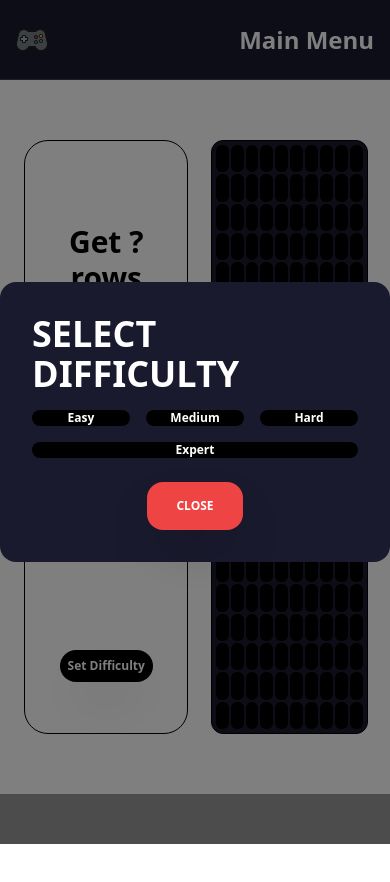
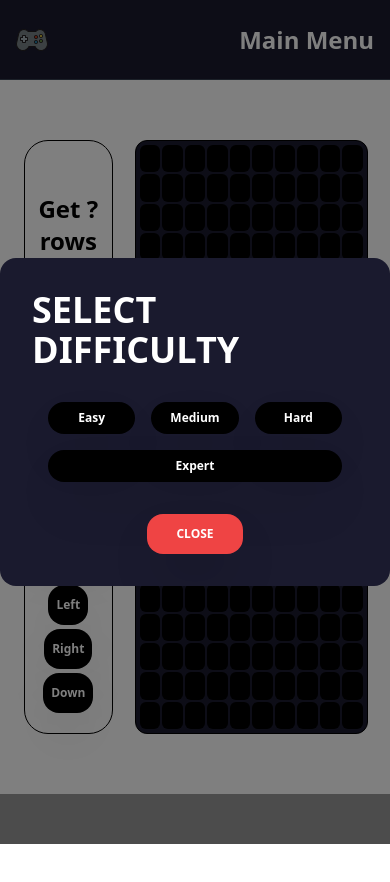
Before and after one commit to Yalilix/GameHub, a React (Vite) app: page /#/tetro in a window 390 px wide. Shown: the top 882 px of the page. Built offline with nearby package versions, Linux system fonts and the light colour scheme.

Commit message:
adjusted the difficulty picker styling, added actionButton component and included left, right, and down buttons for mobile views

```diff
--- /dev/null
+++ b/src/components/ActionButton.jsx
@@ -0,0 +1,10 @@
+export const ActionButton = ({ onClick, text }) => {
+  return (
+    <button
+      className="bg-black text-white hover:bg-white hover:border hover:border-black hover:text-black w-fit p-2 font-semibold rounded-2xl gap-2 md:text-2xl sm:text-lg text-xs shadow-2xl h-10"
+      onClick={onClick}
+    >
+      {text}
+    </button>
+  );
+};
--- a/src/components/DifficultyPicker.jsx
+++ b/src/components/DifficultyPicker.jsx
@@ -1,12 +1,12 @@
 export const DifficultyPicker = ({ setFn }) => {
   const levels = ['Easy', 'Medium', 'Hard', 'Expert'];
   return (
-    <div className="mb-4 flex flex-wrap gap-4 rounded-lg md:h-14 sm:h-12 h-10 justify-center">
+    <div className="flex flex-wrap gap-4 rounded-lg justify-center p-4">
       {levels.map((e, index) => {
         return (
           <button
             key={index}
-            className="flex-1 min-w-[5rem] bg-black text-white hover:bg-white hover:border hover:border-black hover:text-black font-semibold rounded-2xl md:text-xl sm:text-lg text-xs shadow-2xl"
+            className="flex-1 min-w-[5rem] md:h-12 sm:h-10 h-8 bg-black text-white hover:bg-white hover:border hover:border-black hover:text-black font-semibold rounded-2xl md:text-lg sm:text-base text-xs shadow-2xl"
             onClick={() => setFn(e)}
           >
             {e}
--- a/src/games/Tetro/Tetro.jsx
+++ b/src/games/Tetro/Tetro.jsx
@@ -3,6 +3,8 @@ import Page from '../../components/Page';
 import './tetroStyle.css';
 import Modal from '../../components/Modal';
 import { DifficultyPicker } from '../../components/DifficultyPicker';
+import { ActionButton } from '../../components/ActionButton';
+import { useMediaQuery } from '@mui/material';
 
 let intervalObj = null;
 
@@ -13,6 +15,8 @@ export const Tetro = () => {
       Array.from({ length: 10 }, () => createCell())
     );
   };
+
+  const isMobile = useMediaQuery('(max-width:600px)');
 
   const [board, setBoard] = useState(getDefaultBoard());
   const [gameOver, setGameOver] = useState(false);
@@ -119,6 +123,7 @@ export const Tetro = () => {
       }
       return;
     }
+
     genereteRandomShape();
     let numFixedBlock = 0;
     intervalObj = setInterval(() => {
@@ -236,11 +241,24 @@ export const Tetro = () => {
 
   useEffect(() => {
     if (difficulty === null) {
+      // Clear the interval
       clearInterval(intervalObj);
       intervalObj = null;
-      setBoard(getDefaultBoard());
-      boardRef.current = getDefaultBoard();
+
+      // Reset the board
+      const defaultBoard = getDefaultBoard();
+      setBoard(defaultBoard);
+      boardRef.current = defaultBoard;
+
+      // Reset game state
       setRowsFilled(0);
+      // setGameOver(false);
+      setGameWin(false);
+      setGameEnd(false);
+
+      // Reset block references
+      curBlock.current = { fix: false, blocks: [] };
+      fixedBlockCountRef.current = 0;
     }
   }, [difficulty]);
 
@@ -250,24 +268,33 @@ export const Tetro = () => {
         <Modal setFail={null} text={'Select Difficulty'}>
           <DifficultyPicker setFn={setDifficulty} />
           <button
-            className="bg-red-500 text-white hover:bg-red-700 hover:border w-24 font-semibold rounded-2xl gap-2 md:text-2xl sm:text-lg text-xs shadow-2xl h-12"
+            className="bg-red-500 text-white hover:bg-red-700 hover:border w-24 font-semibold rounded-2xl gap-2 md:text-2xl sm:text-lg text-xs shadow-2xl h-10"
             onClick={() => setDifficulty('Easy')}
           >
             CLOSE
           </button>
         </Modal>
       )}
-      <div className="tetro-view flex flex-col items-center justify-around ml-6 pt-8 pl-2 pr-2 border border-black rounded-3xl">
-        <span className="font-semibold text-3xl text-center">
+      <div className="tetro-view flex flex-col items-center justify-around ml-6 pt-8 pl-1 pr-1 border border-black rounded-3xl w-1/3">
+        <span className="font-semibold sm:text-3xl text-2xl text-center">
           Get {difficulty === null ? '?' : getRules()} rows filled to win
         </span>
-        <span className="text-xl mt-12"> Rows filled: {rowsFilled}</span>
+        <span className="sm:text-xl text-base mt-12 text-center">
+          Rows filled: {rowsFilled}
+        </span>
         <button
           className="bg-black text-white hover:bg-white hover:border hover:border-black hover:text-black w-fit p-2 font-semibold rounded-2xl gap-2 md:text-2xl sm:text-lg text-xs shadow-2xl"
           onClick={() => setDifficulty(null)}
         >
           Set Difficulty
         </button>
+        {isMobile && (
+          <div className="flex justify-center flex-wrap gap-1">
+            <ActionButton onClick={moveLeft} text="Left" />
+            <ActionButton onClick={moveRight} text="Right" />
+            <ActionButton onClick={moveDown} text="Down" />
+          </div>
+        )}
       </div>
       <div
         className="tetro-view parent-tetro flex flex-col border border-black bg-deepNavy gap-0.5 p-1 rounded-xl"
```
